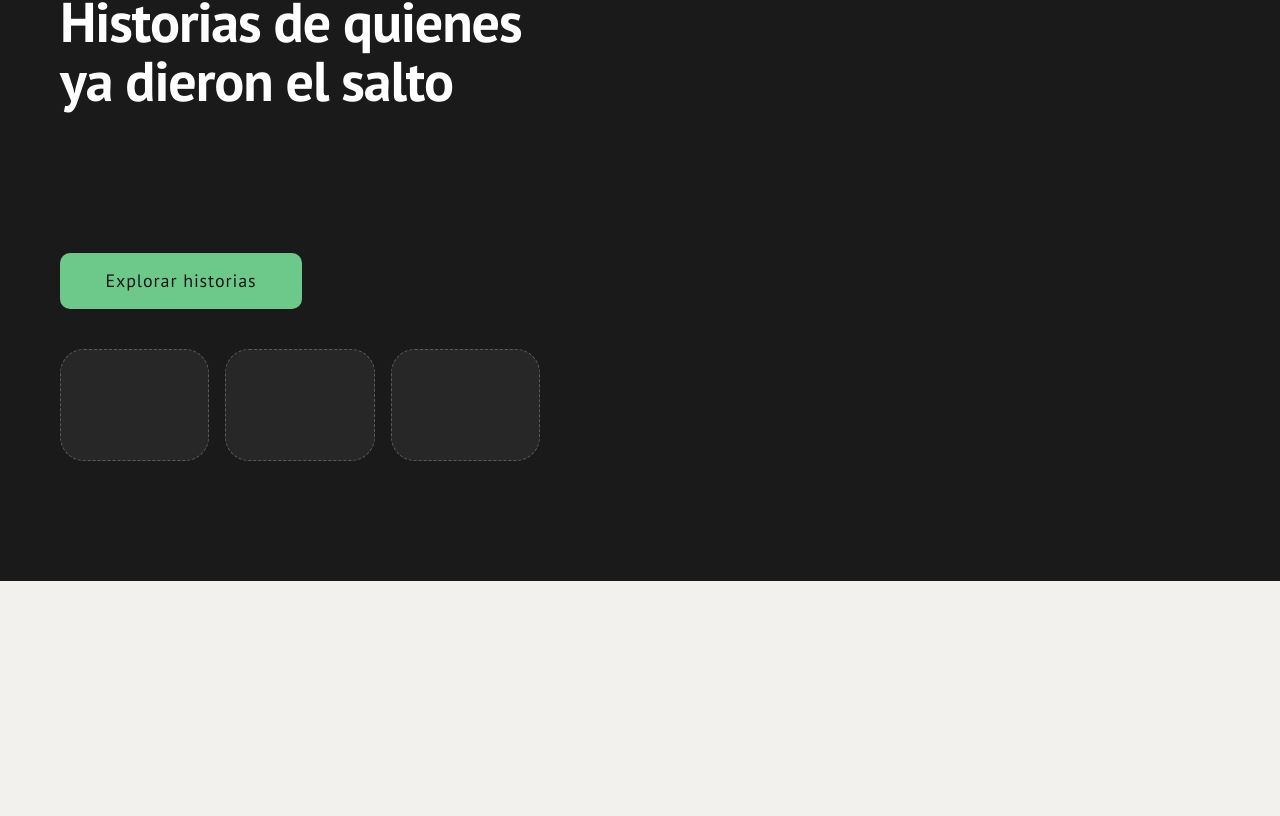
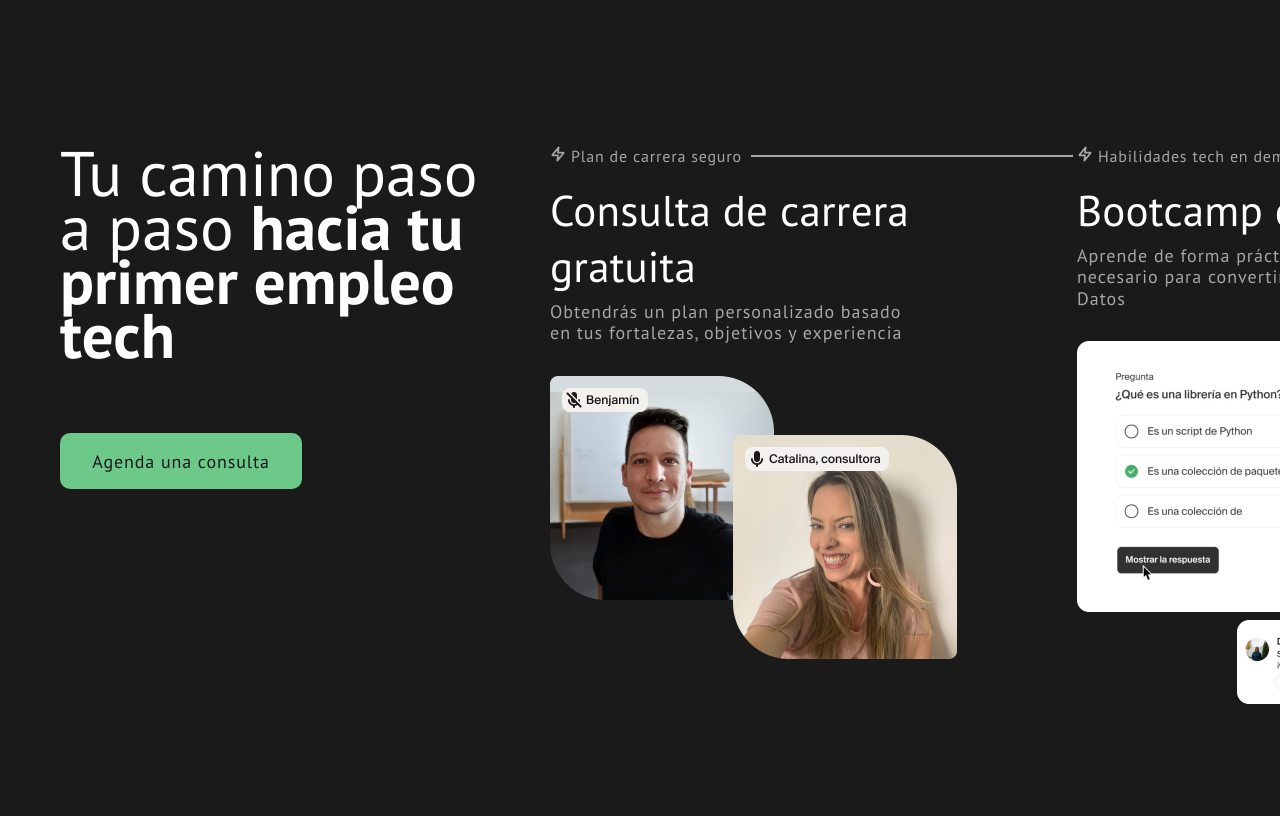
Before and after one commit to stupidkubik/component-with-x-scroll, a Next.js app in the folder component-with-x-scroll/: page / in a window 1280 px wide. Shown: the part 944-1760 px from the top of the page. Before the commit the page ends 1525 px from the top, so only its background shows below. Built offline with nearby package versions, Linux system fonts and the light colour scheme; a web font is replaced by a local one.

Commit message:
finish cards section

```diff
--- a/component-with-x-scroll/src/app/page.tsx
+++ b/component-with-x-scroll/src/app/page.tsx
@@ -4,10 +4,10 @@ import styles from "./page.module.css";
 export default function Home() {
   return (
     <main className={styles.page}>
-      {/*     <HeaderSection
+      <HeaderSection
         title="Tu primer empleo tech paso a paso"
         button="Agenda una consulta"
-      /> */}
+      />
 
       <MainSection
         title={
--- a/component-with-x-scroll/src/components/sections/MainSection.tsx
+++ b/component-with-x-scroll/src/components/sections/MainSection.tsx
@@ -24,6 +24,10 @@ export type PlanCardData = {
   description: string;
   image: string;
   width?: number;
+  overlay?: {
+    stat: string;
+    text: string;
+  };
 };
 
 export const defaultPlanCards: PlanCardData[] = [
@@ -32,35 +36,39 @@ export const defaultPlanCards: PlanCardData[] = [
     title: "Consulta de carrera gratuita",
     description: "Obtendrás un plan personalizado basado en tus fortalezas, objetivos y experiencia",
     image: getCardImage(0),
-    width: 407,
+    width: 527,
   },
   {
     label: "Habilidades tech en demanda",
     title: "Bootcamp en línea",
     description: "Aprende de forma práctica todo lo necesario para convertirte en Analista de Datos",
     image: getCardImage(1),
-    width: 534,
+    width: 654,
   },
   {
     label: "¡Estás listo para ser contratado!",
     title: "Acelerador de carrera",
     description: "Trabajarás 1 a 1 con un coach personal para elaborar un CV llamativo, armar un portafolio de proyectos reales y llegar a tus entrevistas preparado",
     image: getCardImage(2),
-    width: 538,
+    width: 658,
   },
   {
     label: "Ingresos remotos + equilibrio trabajo-vida",
     title: "Tu primer empleo tech",
     description: "Podrás ganar desde $30,000 MXN al mes, con la oportunidad de trabajar a nivel global",
     image: getCardImage(3),
-    width: 498,
+    width: 618,
   },
   {
     label: "Una red que te respalda",
     title: "Apoyo de la comunidad TripleTen",
     description: "Conectarás con personas afines, para compartir logros y seguir creciendo juntos",
     image: getCardImage(4),
-    width: 530,
+    width: 572,
+    overlay: {
+      stat: "6",
+      text: "países en LATAM donde podrás asistir a nuestros eventos y conocer a otros miembros de la comunidad",
+    },
   },
 ];
 
@@ -374,7 +382,6 @@ export function MainSection({
                     style={wrapperStyle}
                     role="presentation"
                   >
-                    <article className={styles.card} role="listitem">
                     <span className={styles.cardLabel}>
                       <Image
                         src={labelIcon}
@@ -387,13 +394,22 @@ export function MainSection({
                       <span className={styles.cardLabelText}>{card.label}</span>
                       <span className={styles.cardLabelLine} aria-hidden="true" />
                     </span>
-                      <h3>{card.title}</h3>
-                      <p>{card.description}</p>
+                    <article className={styles.card} role="listitem">
+                      <h3 className={styles.cardTitle}>{card.title}</h3>
+                      <p className={styles.cardDescription}>{card.description}</p>
+                      <div className={styles.cardImageWrapper}>
                         <div
                           className={styles.cardImage}
                           aria-hidden="true"
                           style={imageStyle}
                         />
+                        {card.overlay ? (
+                          <aside className={styles.cardOverlay}>
+                            <span className={styles.cardOverlayStat}>{card.overlay.stat}</span>
+                            <p className={styles.cardOverlayText}>{card.overlay.text}</p>
+                          </aside>
+                        ) : null}
+                      </div>
                     </article>
                   </div>
                 );
--- a/component-with-x-scroll/src/components/sections/Sections.module.css
+++ b/component-with-x-scroll/src/components/sections/Sections.module.css
@@ -3,7 +3,6 @@
   color: var(--color-white);
   border-radius: 0;
   padding: 120px 0 120px 60px;
-  box-shadow: 0 40px 80px rgba(14, 14, 14, 0.5);
 }
 
 .sectionInner {
@@ -19,7 +18,7 @@
 .mainLayout {
   display: grid;
   grid-template-columns: 440px 1fr;
-  gap: 49px;
+  gap: 50px;
   align-items: stretch;
 }
 
@@ -57,12 +56,8 @@
   min-height: 200px;
   border-radius: 28px;
   border: 1px solid rgba(255, 255, 255, 0.08);
-  background: radial-gradient(circle at 30% 30%,
-      rgba(255, 214, 197, 0.75),
-      rgba(26, 26, 26, 0.05)),
-    linear-gradient(135deg,
-      rgba(255, 255, 255, 0.12),
-      rgba(255, 255, 255, 0));
+  background: var(--color-background-green);
+
   background-size: cover;
   background-position: center;
   background-repeat: no-repeat;
@@ -105,7 +100,7 @@
 }
 
 .ctaButton {
-  margin-top: 72px;
+  margin-top: 71px;
   width: 242px;
   height: 56px;
   border-radius: 10px;
@@ -162,28 +157,18 @@
   margin: 0;
   padding: 0;
   overflow-x: auto;
-  scrollbar-width: thin;
-  scrollbar-color: rgba(255, 255, 255, 0.3) transparent;
+  scrollbar-width: none;
+  -ms-overflow-style: none;
   scroll-snap-type: x proximity;
   scroll-padding-left: clamp(24px, 5vw, 48px);
   scroll-padding-right: clamp(24px, 5vw, 48px);
   overscroll-behavior-x: contain;
   overscroll-behavior-y: auto;
-  scrollbar-gutter: stable both-edges;
   -webkit-overflow-scrolling: touch;
 }
 
 .scroller::-webkit-scrollbar {
-  height: 6px;
-}
-
-.scroller::-webkit-scrollbar-track {
-  background: transparent;
-}
-
-.scroller::-webkit-scrollbar-thumb {
-  background: rgba(255, 255, 255, 0.3);
-  border-radius: 999px;
+  display: none;
 }
 
 .scrollerTrack {
@@ -197,28 +182,29 @@
 }
 
 .cardWrapper {
-  flex: 0 0 auto;
-  width: clamp(300px, 38vw, 360px);
   display: flex;
+  flex-direction: column;
 }
 
 .card {
-  width: 100%;
+  width: inherit;
+  min-height: 530px;
   scroll-snap-align: start;
-  height: 530px;
   padding-right: 120px;
+  display: flex;
+  flex-direction: column;
 }
 
 .cardLabel {
   display: flex;
-  gap: 6px;
+  gap: 5px;
   width: 100%;
   font-size: 16px;
   color: var(--color-black-40);
-  font-family: "PT Sans", sans-serif;
+  font-family: Gramatika, "PT Sans", sans-serif;
   font-weight: 400;
-  letter-spacing: 0.04em;
-  line-height: 1;
+  letter-spacing: 0.05em;
+
 }
 
 .cardLabelIcon {
@@ -234,38 +220,91 @@
 }
 
 .cardLabelLine {
-  flex: 1 1 322px;
-  max-width: 322px;
+  margin: 0 4px;
   width: 100%;
   height: 2px;
   background-color: var(--color-black-40);
+  align-self: center;
 }
 
-.card h3 {
+.cardTitle {
   margin: 0;
   padding-top: 16px;
-  font-family: "PT Sans", sans-serif;
-  font-size: 40px;
+  font-family: Gramatika, "PT Sans", sans-serif;
+  font-size: 43px;
   color: var(--color-white);
-  font-weight: 400;
+  font-weight: 500;
+  letter-spacing: 0.005em;
 }
 
-.card p {
+.cardDescription {
+  width: 375px;
   margin: 0;
-  padding: 8px 0 32px;
-  font-family: "PT Sans", sans-serif;
+  padding: 7px 0 32px;
+  font-family: Gramatika, "PT Sans", sans-serif;
   color: var(--color-black-40);
   font-size: 18px;
-  font-weight: 400;
+  font-weight: 500;
+  letter-spacing: 0.055em;
+  line-height: 1.2em;
+  flex-shrink: 0;
+}
+
+.cardDescriptionLine {
+  display: block;
+}
+
+.cardDescriptionLine+.cardDescriptionLine {
+  margin-top: 4px;
+}
+
+.cardImageWrapper {
+  position: relative;
+  margin-top: auto;
 }
 
 .cardImage {
-  height: 160px;
+  height: 530px;
   width: 100%;
-  border: 1px solid rgba(255, 255, 255, 0.08);
-  background-size: cover;
-  background-position: center;
+  background-size: contain;
+  background-position: top;
   background-repeat: no-repeat;
+  flex-shrink: 0;
+}
+
+.cardOverlay {
+  position: absolute;
+  top: -26px;
+  right: -26px;
+  width: 238px;
+  padding: 24px 24px 40px 24px;
+  border-radius: 10px 50px;
+  background: var(--color-background-orange);
+  color: var(--color-background-black);
+  display: grid;
+  gap: 16px;
+  font-family: Gramatika, "PT Sans", sans-serif;
+
+}
+
+.cardOverlayStat {
+  font-weight: 500;
+  font-size: 72px;
+}
+
+.cardOverlayText {
+  margin: 0;
+  font-size: 14px;
+  color: var(--color-background-black);
+  font-weight: 400;
+  width: 100%;
+  letter-spacing: 0.08em;
+  line-height: 1.4em;
+}
+
+.cardWrapper {
+  flex: 0 0 auto;
+  display: flex;
 }
 
 .placeholderGrid {
@@ -306,6 +345,17 @@
     scroll-padding-left: 24px;
     scroll-padding-right: 24px;
   }
+
+  .cardOverlay {
+    top: -20px;
+    right: -20px;
+    width: clamp(200px, 42vw, 232px);
+    padding: 22px 24px;
+  }
+
+  .cardOverlayStat {
+    font-size: 60px;
+  }
 }
 
 @media (max-width: 768px) {
@@ -335,4 +385,25 @@
   .card {
     flex-basis: 280px;
   }
+
+  .cardOverlay {
+    top: -16px;
+    right: -16px;
+    width: clamp(200px, 65vw, 220px);
+    padding: 18px 20px;
+    border-radius: 24px;
+  }
+
+  .cardOverlayStat {
+    font-size: 48px;
+  }
+
+  .cardOverlayHighlight {
+    font-size: 14px;
+    padding: 4px 12px;
+  }
+
+  .cardOverlayText {
+    font-size: 15px;
+  }
 }
```
Lines whose indentation alone changed are shown as unchanged.
